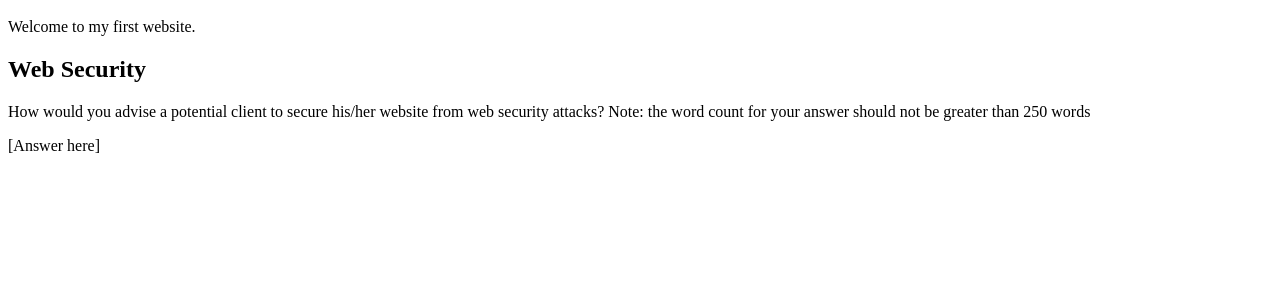
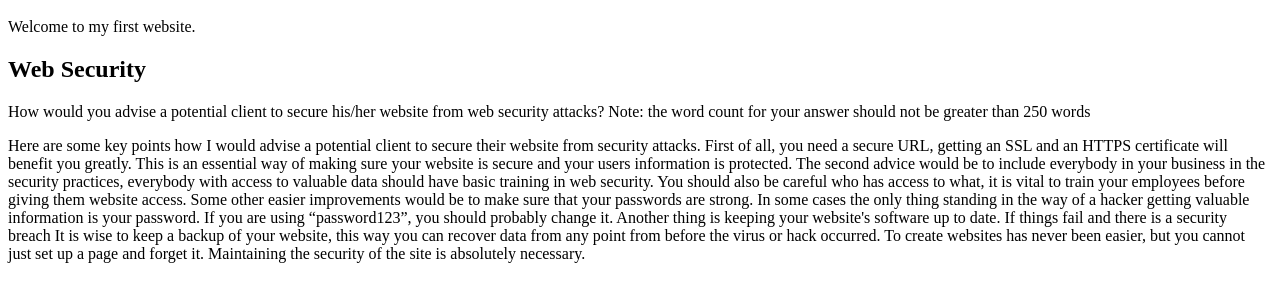
Before and after one commit to Noroff-FEU-Assignments/cross-course-project-GeonasBlix, a plain HTML site: page index.html in a window 1280 px wide. Shown: the part 48-350 px from the top of the page. Drawn offline with Linux system fonts and the light colour scheme.

Commit message:
Updated security answer
I have updated the <p> from answer here, to answer.

```diff
--- a/index.html
+++ b/index.html
@@ -7,6 +7,13 @@
     <p>Welcome to my first website.</p>
     <h2>Web Security</h2>
     <p id="web-security-question">How would you advise a potential client to secure his/her website from web security attacks? Note: the word count for your answer should not be greater than 250 words</p>
-    <p id="web-security-answer">[Answer here]</p>
+    <p id="web-security-answer">Here are some key points how I would advise a potential client to secure their website from security attacks. First of all, you need a secure URL, getting an SSL and an HTTPS certificate will benefit you greatly. This is an essential way of making sure your website is secure and your users information is protected. The second advice would be to include everybody in your business in the security practices, everybody with access to valuable data should have basic training in web security. You should also be careful who has access to what, it is vital to train your employees before giving them website access.
+
+        Some other easier improvements would be to make sure that your passwords are strong. In some cases the only thing standing in the way of a hacker getting valuable information is your password. If you are using “password123”, you should probably change it. Another thing is keeping your website's software up to date.
+
+        If things fail and there is a security breach It is wise to keep a backup of your website, this way you can recover data from any point from before the virus or hack occurred.
+
+        To create websites has never been easier, but you cannot just set up a page and forget it. Maintaining the security of the site is absolutely necessary.
+        </p>
   </body>
 </html>
```
